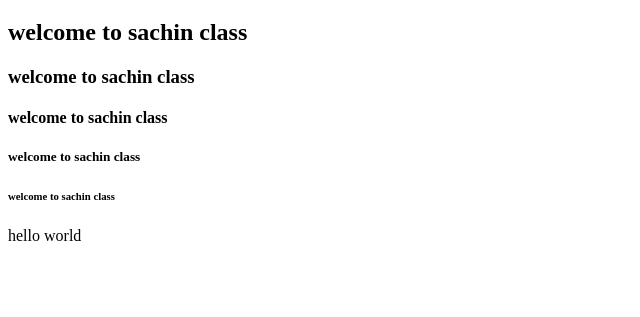
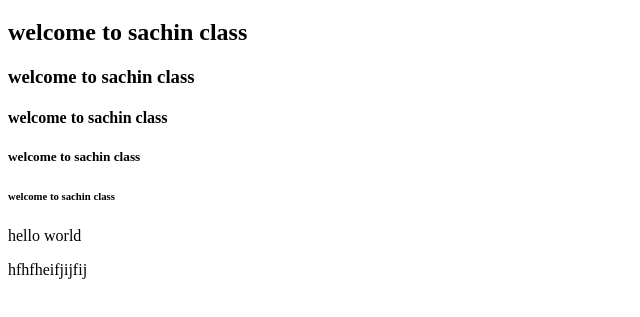
Before and after one commit to sachinkaji/ashokkaji.github.io, a plain HTML site: page index.html in a window 1280 px wide. Shown: the part 61-378 px from the top of the page, without its empty margins (0-640 px from the left). Drawn offline with Linux system fonts and the light colour scheme.

Commit message:
Update index.html

```diff
--- a/index.html
+++ b/index.html
@@ -17,7 +17,7 @@
     <p> hello world </p>
 
 
-
+    <p> hfhfheifjijfij </p>
 
 </body>
 </html>
```
